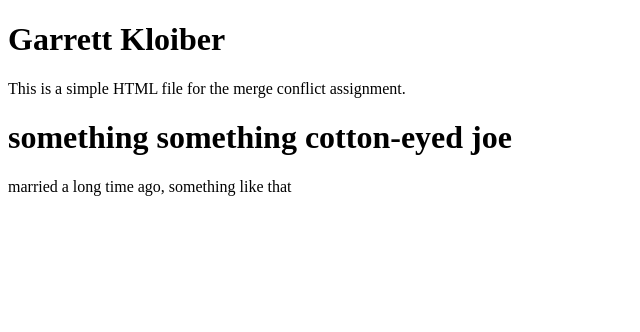
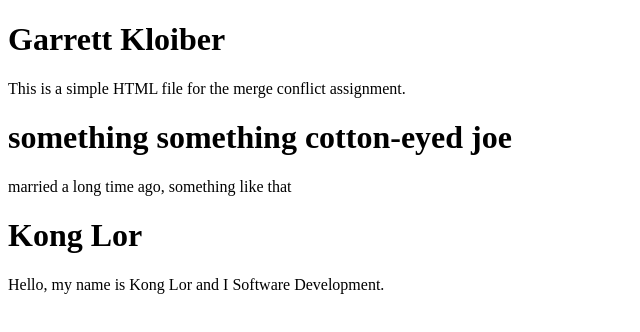
Before and after one commit to clonezittv/Garrett-Kloiber-Assignment-4, a plain HTML site: page index.html in a window 1280 px wide. Shown: the whole page, without its empty margins (0-640 px from the left). Drawn offline with Linux system fonts and the light colour scheme.

Commit message:
Added my name and info

```diff
--- a/index.html
+++ b/index.html
@@ -14,5 +14,8 @@
     <h1>something something cotton-eyed joe</h1>
     <p>married a long time ago, something like that</p>
 
+    <h1>Kong Lor</h1>
+    <p>Hello, my name is Kong Lor and I Software Development.</p>
 </body>
+
 </html>
```
